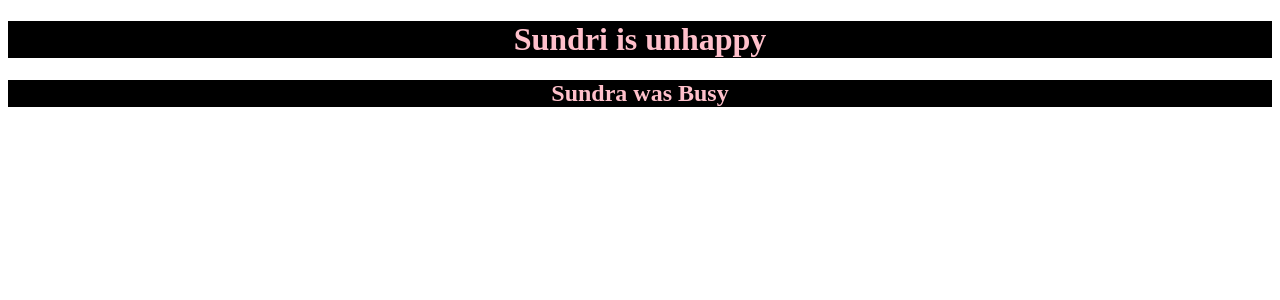
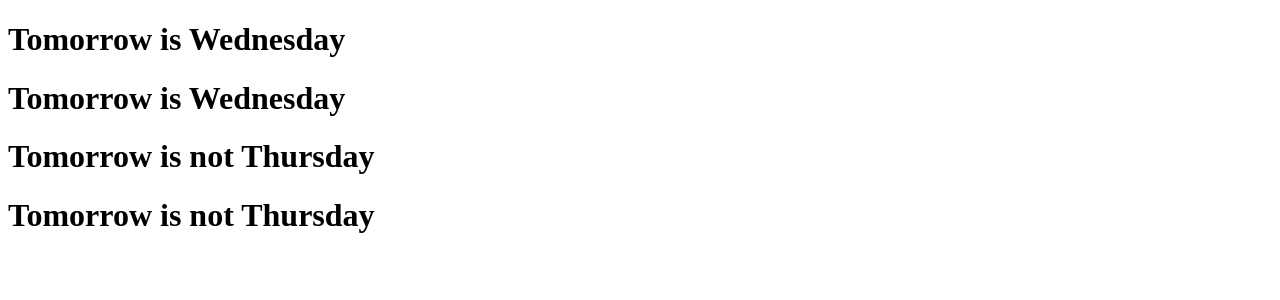
Before and after one commit to meghanam555/ReactJS-Code---60-63-69-r, a React (Vite) app in the folder ReactAppCode/: page / in a window 1280 px wide. Shown: the top 300 px of the page. Built offline with nearby package versions, Linux system fonts and the light colour scheme.

Commit message:
React Fragments, Components

```diff
--- a/ReactAppCode/src/App.jsx
+++ b/ReactAppCode/src/App.jsx
@@ -1,7 +1,10 @@
 // import Javascriptusage from "./Components/Javascriptusage"
-// import React1 from "./Components/React1"
+import React1 from "./Components/React1"
 
-import Styling2 from "./Styling/Styling2"
+import ClassComponent from "./Components1/ClassComponent"
+import Functional from "./Components1/Functional"
+
+// import Styling2 from "./Styling/Styling2"
 
 // import ExternalStyling from "./Styling/ExternalStyling"
 
@@ -18,7 +21,9 @@ function App() {
      {/* <Javascriptusage /> */}
      {/* <Styling /> */}
      {/* <ExternalStyling /> */}
-     <Styling2 />
+     {/* <Styling2 /> */}
+     {/* <Functional /> */}
+     <ClassComponent />
     </>
   )
 }
--- /dev/null
+++ b/ReactAppCode/src/Components1/ClassComponent.jsx
@@ -0,0 +1,19 @@
+import React from "react";
+class ClassComponent extends React.Component{
+    render(){
+        return(
+            <React.Fragment>
+                 <h1>Tomorrow is Wednesday</h1>
+                <h1>Tomorrow is Wednesday</h1>
+                <React.Fragment>
+                     <h1>Tomorrow is not Thursday</h1>
+                    <h1>Tomorrow is not Thursday</h1>
+                </React.Fragment>
+            </React.Fragment>
+
+
+
+        )
+    }
+}
+export default ClassComponent;
--- /dev/null
+++ b/ReactAppCode/src/Components1/Functional.jsx
@@ -0,0 +1,8 @@
+function Functional(){
+    return(
+        <>
+        <h1>Today is Tuesday</h1>
+        </>
+    )
+}
+export default Functional;
```
